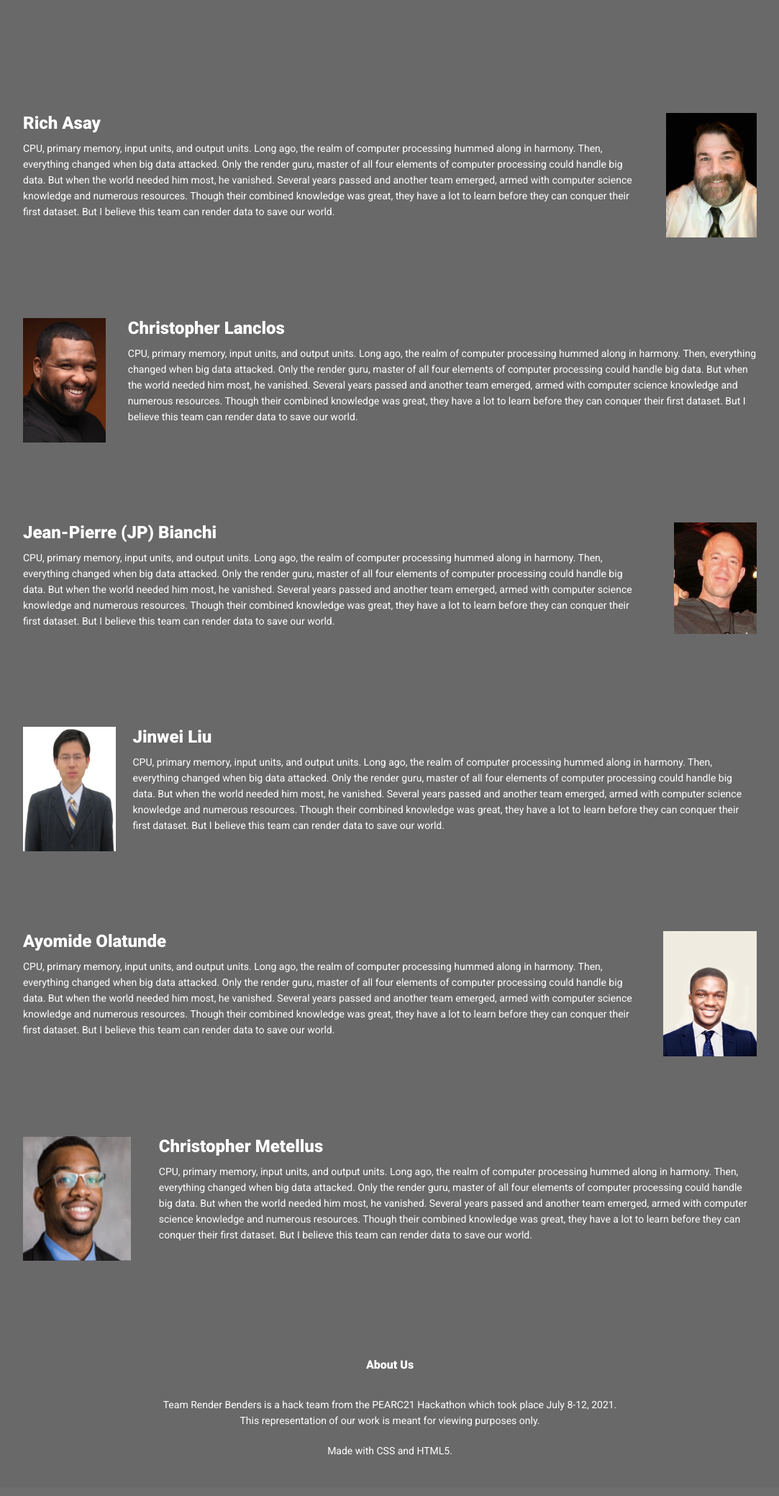
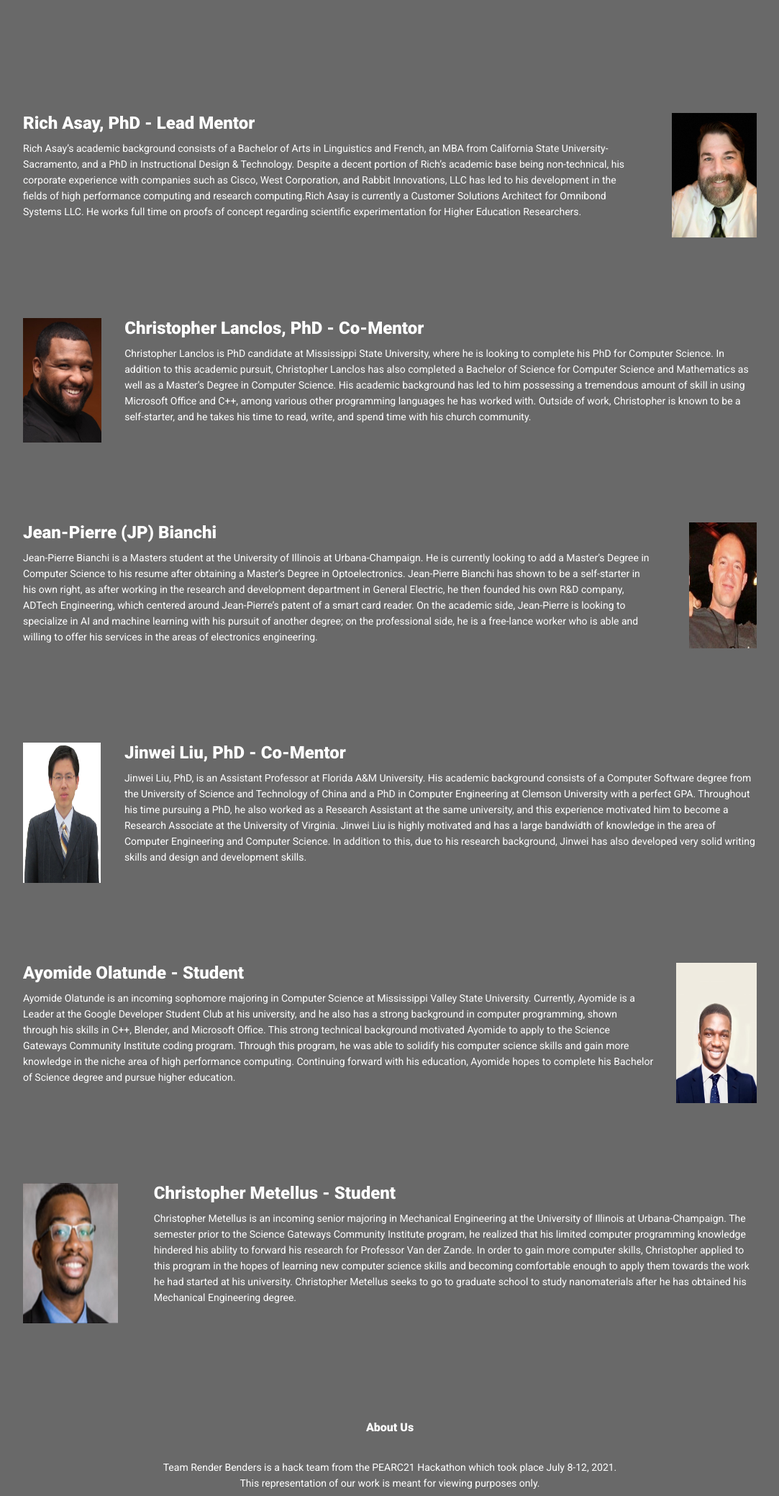
Before and after one commit to rollercoaster111/renderbenders, a Flask app: template templates/team.html in a window 1280 px wide. Shown: the part 361-2440 px from the top of the page at 72% size, without its empty margins (98-1181 px from the left). Before the commit the page ends 2382 px from the top, so only its background shows below. Run offline with Flask 2, Linux system fonts and the light colour scheme; the template is opened without the code that fills it, so the values that code supplies are empty.

Commit message:
added the correct bios, will change order

```diff
--- a/templates/team.html
+++ b/templates/team.html
@@ -30,8 +30,8 @@
 	<section class="meet-us">
 		<div class="row">
 			<div class="member1">
-				<h1>Rich Asay</h1>
-				<p>CPU, primary memory, input units, and output units. Long ago, the realm of computer processing hummed along in harmony. Then, everything changed when big data attacked. Only the render guru, master of all four elements of computer processing could handle big data. But when the world needed him most, he vanished. Several years passed and another team emerged, armed with computer science knowledge and numerous resources. Though their combined knowledge was great, they have a lot to learn before they can conquer their first dataset. But I believe this team can render data to save our world. </p>
+				<h1>Rich Asay, PhD - Lead Mentor</h1>
+				<p>Rich Asay’s academic background consists of a Bachelor of Arts in Linguistics and French, an MBA from California State University-Sacramento, and a PhD in Instructional Design & Technology. Despite a decent portion of Rich’s academic base being non-technical, his corporate experience with companies such as Cisco, West Corporation, and Rabbit Innovations, LLC has led to his development in the fields of high performance computing and research computing.Rich Asay is currently a Customer Solutions Architect for Omnibond Systems LLC. He works full time on proofs of concept regarding scientific experimentation for Higher Education Researchers.</p>
 			</div>
 			<div class="member1">
 				<img src="images/Rich_Asay2.jpg">
@@ -42,14 +42,14 @@
 				<img src="images/Christopher_Lanclos.jpg">
 			</div>
 			<div class="member2">
-				<h1>Christopher Lanclos</h1>
-				<p>CPU, primary memory, input units, and output units. Long ago, the realm of computer processing hummed along in harmony. Then, everything changed when big data attacked. Only the render guru, master of all four elements of computer processing could handle big data. But when the world needed him most, he vanished. Several years passed and another team emerged, armed with computer science knowledge and numerous resources. Though their combined knowledge was great, they have a lot to learn before they can conquer their first dataset. But I believe this team can render data to save our world. </p>
+				<h1>Christopher Lanclos, PhD - Co-Mentor</h1>
+				<p>Christopher Lanclos is PhD candidate at Mississippi State University, where he is looking to complete his PhD for Computer Science. In addition to this academic pursuit, Christopher Lanclos has also completed a Bachelor of Science for Computer Science and Mathematics as well as a Master’s Degree in Computer Science. His academic background has led to him possessing a tremendous amount of skill in using Microsoft Office and C++, among various other programming languages he has worked with. Outside of work, Christopher is known to be a self-starter, and he takes his time to read, write, and spend time with his church community. </p>
 			</div>
 		</div>
 		<div class="row">
 			<div class="member3">
 				<h1>Jean-Pierre (JP) Bianchi</h1>
-				<p>CPU, primary memory, input units, and output units. Long ago, the realm of computer processing hummed along in harmony. Then, everything changed when big data attacked. Only the render guru, master of all four elements of computer processing could handle big data. But when the world needed him most, he vanished. Several years passed and another team emerged, armed with computer science knowledge and numerous resources. Though their combined knowledge was great, they have a lot to learn before they can conquer their first dataset. But I believe this team can render data to save our world. </p>
+				<p>Jean-Pierre Bianchi is a Masters student at the University of Illinois at Urbana-Champaign. He is currently looking to add a Master’s Degree in Computer Science to his resume after obtaining a Master’s Degree in Optoelectronics. Jean-Pierre Bianchi has shown to be a self-starter in his own right, as after working in the research and development department in General Electric, he then founded his own R&D company, ADTech Engineering, which centered around Jean-Pierre’s patent of a smart card reader. On the academic side, Jean-Pierre is looking to specialize in AI and machine learning with his pursuit of another degree; on the professional side, he is a free-lance worker who is able and willing to offer his services in the areas of electronics engineering. </p>
 			</div>
 			<div class="member3">
 				<img src="images/JP_Bianchi.jpg">
@@ -60,14 +60,14 @@
 				<img src="images/Jinwei_Liu.png">
 			</div>
 			<div class="member4">
-				<h1>Jinwei Liu</h1>
-				<p>CPU, primary memory, input units, and output units. Long ago, the realm of computer processing hummed along in harmony. Then, everything changed when big data attacked. Only the render guru, master of all four elements of computer processing could handle big data. But when the world needed him most, he vanished. Several years passed and another team emerged, armed with computer science knowledge and numerous resources. Though their combined knowledge was great, they have a lot to learn before they can conquer their first dataset. But I believe this team can render data to save our world. </p>
+				<h1>Jinwei Liu, PhD - Co-Mentor</h1>
+				<p>Jinwei Liu, PhD, is an Assistant Professor at Florida A&M University. His academic background consists of a Computer Software degree from the University of Science and Technology of China and a PhD in Computer Engineering at Clemson University with a perfect GPA. Throughout his time pursuing a PhD, he also worked as a Research Assistant at the same university, and this experience motivated him to become a Research Associate at the University of Virginia. Jinwei Liu is highly motivated and has a large bandwidth of knowledge in the area of Computer Engineering and Computer Science. In addition to this, due to his research background, Jinwei has also developed very solid writing skills and design and development skills. </p>
 			</div>
 		</div>
 		<div class="row">
 			<div class="member5">
-				<h1>Ayomide Olatunde</h1>
-				<p>CPU, primary memory, input units, and output units. Long ago, the realm of computer processing hummed along in harmony. Then, everything changed when big data attacked. Only the render guru, master of all four elements of computer processing could handle big data. But when the world needed him most, he vanished. Several years passed and another team emerged, armed with computer science knowledge and numerous resources. Though their combined knowledge was great, they have a lot to learn before they can conquer their first dataset. But I believe this team can render data to save our world. </p>
+				<h1>Ayomide Olatunde - Student</h1>
+				<p>Ayomide Olatunde is an incoming sophomore majoring in Computer Science at Mississippi Valley State University. Currently, Ayomide is a Leader at the Google Developer Student Club at his university, and he also has a strong background in computer programming, shown through his skills in C++, Blender, and Microsoft Office. This strong technical background motivated Ayomide to apply to the Science Gateways Community Institute coding program. Through this program, he was able to solidify his computer science skills and gain more knowledge in the niche area of high performance computing. Continuing forward with his education, Ayomide hopes to complete his Bachelor of Science degree and pursue higher education. </p>
 			</div>
 			<div class="member5">
 				<img src="images/Ayomide_Olatunde.jpg">
@@ -78,8 +78,8 @@
 				<img src="images/Chris_Metellus.jpg">
 			</div>
 			<div class="member6">
-				<h1>Christopher Metellus</h1>
-				<p>CPU, primary memory, input units, and output units. Long ago, the realm of computer processing hummed along in harmony. Then, everything changed when big data attacked. Only the render guru, master of all four elements of computer processing could handle big data. But when the world needed him most, he vanished. Several years passed and another team emerged, armed with computer science knowledge and numerous resources. Though their combined knowledge was great, they have a lot to learn before they can conquer their first dataset. But I believe this team can render data to save our world. </p>
+				<h1>Christopher Metellus - Student</h1>
+				<p>Christopher Metellus is an incoming senior majoring in Mechanical Engineering at the University of Illinois at Urbana-Champaign. The semester prior to the Science Gateways Community Institute program, he realized that his limited computer programming knowledge hindered his ability to forward his research for Professor Van der Zande. In order to gain more computer skills, Christopher applied to this program in the hopes of learning new computer science skills and becoming comfortable enough to apply them towards the work he had started at his university. Christopher Metellus seeks to go to graduate school to study nanomaterials after he has obtained his Mechanical Engineering degree. </p>
 			</div>
 		</div>
 	</section>
```
